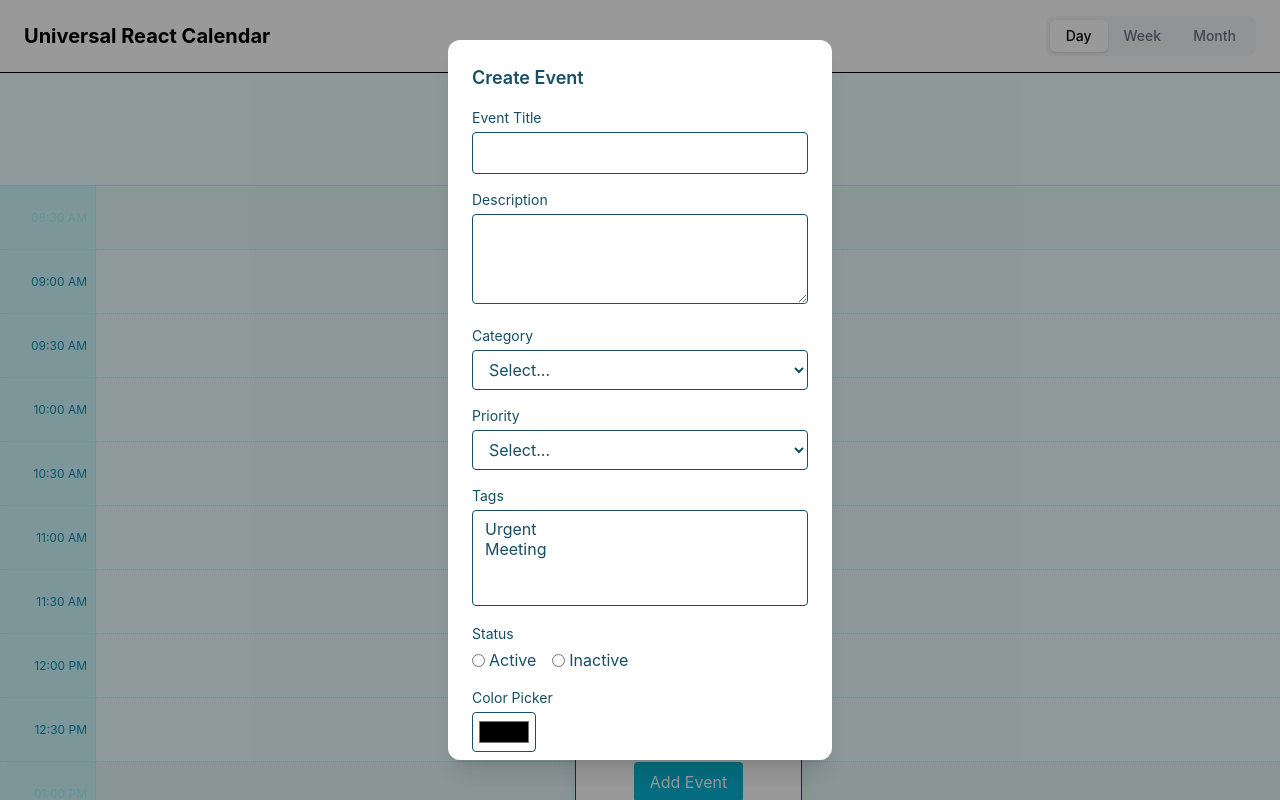
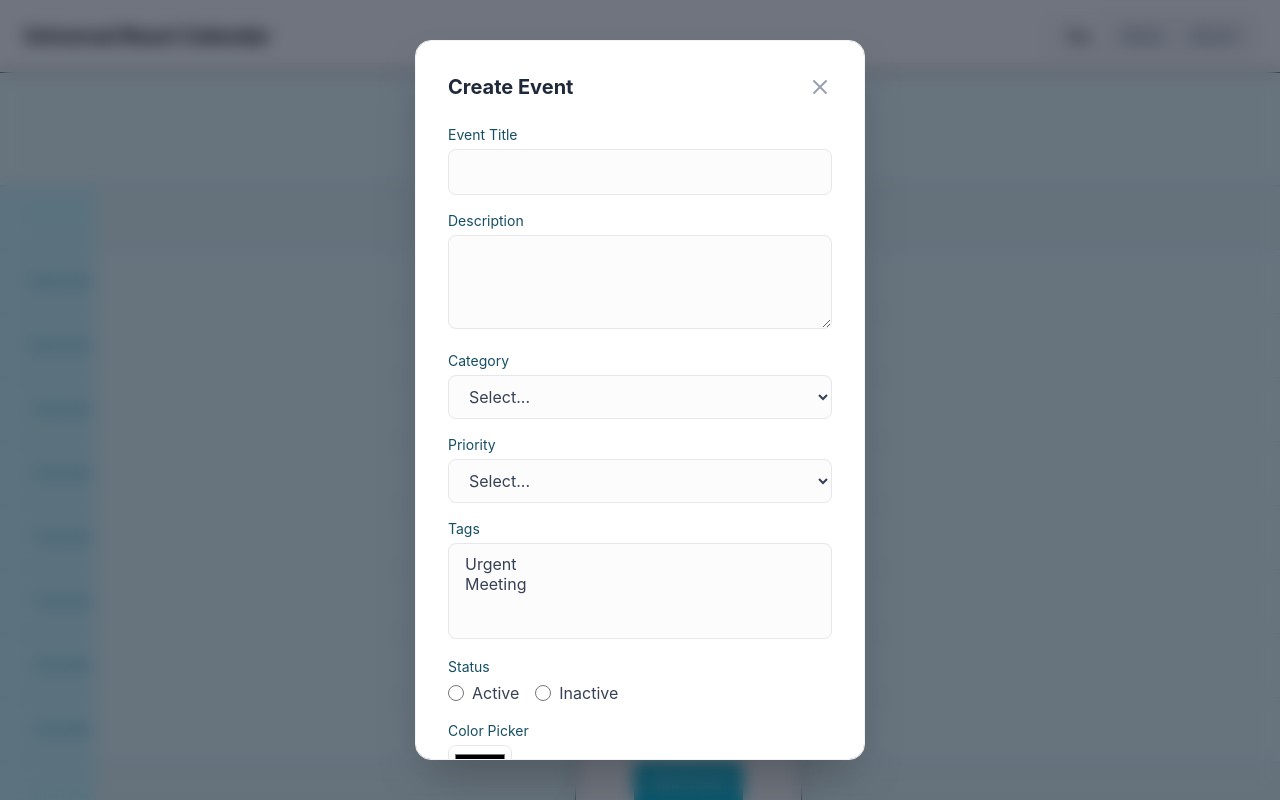
Before and after one commit to Surya9122prakash/calendrix, a React (Vite) app: page / in a window 1280 px wide. Both pictures are taken after a click on the button "Add Event". Built offline with nearby package versions, Linux system fonts and the light colour scheme.

Commit message:
version patch updgrade

```diff
--- a/src/components/EventFormModal.tsx
+++ b/src/components/EventFormModal.tsx
@@ -138,18 +138,24 @@ export const EventFormModal: React.FC<EventFormModalProps> = ({
     enabledTimeInterval,
     disableTimeInterval,
 }) => {
-    console.log("[EventFormModal] LOADING COMPONENT - version 1.1.7-hardened");
     const [validationErrors, setValidationErrors] = useState<string[]>([]);
     const [activePicker, setActivePicker] = useState<{ name: string; type: "date" | "time" } | null>(null);
 
     if (!isOpen) return null;
 
     return (
-        <div className="fixed inset-0 bg-black/40 flex items-center justify-center z-50">
-            <div className="bg-white rounded-xl p-6 w-96 shadow-xl max-h-[90vh] overflow-y-auto">
-                <h3 className="text-lg font-semibold mb-4">
-                    {editingEvent ? "Edit Event" : "Create Event"}
-                </h3>
+        <div className="fixed inset-0 bg-gray-900/60 flex items-center justify-center z-50 backdrop-blur-sm animate-fadeIn">
+            <div className="bg-white rounded-2xl p-8 w-[450px] shadow-2xl border border-gray-100 max-h-[90vh] overflow-y-auto transform animate-scaleIn">
+                <div className="flex justify-between items-center mb-6">
+                    <h3 className="text-xl font-bold text-gray-800">
+                        {editingEvent ? "Edit Event" : "Create Event"}
+                    </h3>
+                    <button onClick={onClose} className="text-gray-400 hover:text-gray-600 transition-colors">
+                        <svg className="w-6 h-6" fill="none" stroke="currentColor" viewBox="0 0 24 24">
+                            <path strokeLinecap="round" strokeLinejoin="round" strokeWidth="2" d="M6 18L18 6M6 6l12 12" />
+                        </svg>
+                    </button>
+                </div>
 
                 {formFields?.map((field) => (
                     <div key={field.name} className="mb-4">
@@ -160,11 +166,11 @@ export const EventFormModal: React.FC<EventFormModalProps> = ({
                         {(() => {
                             switch (field.type) {
                                 case "textarea":
-                                    return <textarea required={field.required} value={formData[field.name] || ""} onChange={(e) => setFormData({ ...formData, [field.name]: e.target.value })} className="w-full border rounded px-3 py-2" rows={3} />;
+                                    return <textarea required={field.required} value={formData[field.name] || ""} onChange={(e) => setFormData({ ...formData, [field.name]: e.target.value })} className="w-full border border-gray-200 rounded-lg px-4 py-2.5 focus:ring-2 focus:ring-blue-500 focus:border-blue-500 outline-none transition-all text-gray-700 bg-gray-50/50" rows={3} />;
                                 case "dropdown":
                                 case "singleSelect":
                                     return (
-                                        <select required={field.required} value={formData[field.name] || ""} onChange={(e) => setFormData({ ...formData, [field.name]: e.target.value })} className="w-full border rounded px-3 py-2">
+                                        <select required={field.required} value={formData[field.name] || ""} onChange={(e) => setFormData({ ...formData, [field.name]: e.target.value })} className="w-full border border-gray-200 rounded-lg px-4 py-2.5 focus:ring-2 focus:ring-blue-500 focus:border-blue-500 outline-none transition-all text-gray-700 bg-gray-50/50">
                                             <option value="">Select...</option>
                                             {field.options?.map((o: any) => <option key={o.value} value={o.value}>{o.label}</option>)}
                                         </select>
@@ -174,7 +180,7 @@ export const EventFormModal: React.FC<EventFormModalProps> = ({
                                         <select multiple required={field.required} value={formData[field.name] || []} onChange={(e) => {
                                             const values = Array.from(e.target.selectedOptions, option => option.value);
                                             setFormData({ ...formData, [field.name]: values });
-                                        }} className="w-full border rounded px-3 py-2 h-24">
+                                        }} className="w-full border border-gray-200 rounded-lg px-4 py-2.5 focus:ring-2 focus:ring-blue-500 focus:border-blue-500 outline-none transition-all text-gray-700 bg-gray-50/50 h-24">
                                             {field.options?.map((o: any) => <option key={o.value} value={o.value}>{o.label}</option>)}
                                         </select>
                                     );
@@ -182,8 +188,8 @@ export const EventFormModal: React.FC<EventFormModalProps> = ({
                                     return (
                                         <div className="flex gap-4 mt-1">
                                             {field.options?.map((o: any) => (
-                                                <label key={o.value} className="flex items-center gap-1 cursor-pointer">
-                                                    <input type="radio" name={field.name} value={o.value} checked={formData[field.name] === o.value} onChange={(e) => setFormData({ ...formData, [field.name]: e.target.value })} />
+                                                <label key={o.value} className="flex items-center gap-2 cursor-pointer text-gray-700">
+                                                    <input type="radio" name={field.name} value={o.value} checked={formData[field.name] === o.value} onChange={(e) => setFormData({ ...formData, [field.name]: e.target.value })} className="w-4 h-4 text-blue-600 focus:ring-blue-500" />
                                                     {o.label}
                                                 </label>
                                             ))}
@@ -191,7 +197,7 @@ export const EventFormModal: React.FC<EventFormModalProps> = ({
                                     );
                                 case "boolean":
                                     return (
-                                        <input type="checkbox" checked={!!formData[field.name]} onChange={(e) => setFormData({ ...formData, [field.name]: e.target.checked })} className="w-5 h-5 mt-1 cursor-pointer" />
+                                        <input type="checkbox" checked={!!formData[field.name]} onChange={(e) => setFormData({ ...formData, [field.name]: e.target.checked })} className="w-5 h-5 mt-1 cursor-pointer accent-blue-600 rounded" />
                                     );
                                 case "attachment":
                                     return (
@@ -199,14 +205,14 @@ export const EventFormModal: React.FC<EventFormModalProps> = ({
                                             if (e.target.files && e.target.files.length > 0) {
                                                 setFormData({ ...formData, [field.name]: e.target.files[0].name });
                                             }
-                                        }} className="w-full border rounded px-3 py-2" />
+                                        }} className="w-full border border-gray-200 rounded-lg px-4 py-2 focus:ring-2 focus:ring-blue-500 focus:border-blue-500 outline-none transition-all text-gray-700 bg-gray-50/50" />
                                     );
                                 case "colorPicker":
-                                    return <input type="color" required={field.required} value={formData[field.name] || "#000000"} onChange={(e) => setFormData({ ...formData, [field.name]: e.target.value })} className="w-16 h-10 p-1 border rounded cursor-pointer" />;
+                                    return <input type="color" required={field.required} value={formData[field.name] || "#000000"} onChange={(e) => setFormData({ ...formData, [field.name]: e.target.value })} className="w-16 h-10 p-1 border border-gray-200 rounded-lg cursor-pointer bg-white" />;
                                 case "year":
-                                    return <input type="number" required={field.required} placeholder="YYYY" value={formData[field.name] || ""} onChange={(e) => setFormData({ ...formData, [field.name]: e.target.value })} className="w-full border rounded px-3 py-2" />;
+                                    return <input type="number" required={field.required} placeholder="YYYY" value={formData[field.name] || ""} onChange={(e) => setFormData({ ...formData, [field.name]: e.target.value })} className="w-full border border-gray-200 rounded-lg px-4 py-2.5 focus:ring-2 focus:ring-blue-500 focus:border-blue-500 outline-none transition-all text-gray-700 bg-gray-50/50" />;
                                 case "day":
-                                    return <input type="number" required={field.required} min="1" max="31" placeholder="DD" value={formData[field.name] || ""} onChange={(e) => setFormData({ ...formData, [field.name]: e.target.value })} className="w-full border rounded px-3 py-2" />;
+                                    return <input type="number" required={field.required} min="1" max="31" placeholder="DD" value={formData[field.name] || ""} onChange={(e) => setFormData({ ...formData, [field.name]: e.target.value })} className="w-full border border-gray-200 rounded-lg px-4 py-2.5 focus:ring-2 focus:ring-blue-500 focus:border-blue-500 outline-none transition-all text-gray-700 bg-gray-50/50" />;
                                 default:
                                     const isCustomFormat = !!((field.type === "datetime-local" || field.type === "datetime" || field.type === "date" || field.type === "time") && (dateFormat || timeFormat));
 
@@ -229,7 +235,7 @@ export const EventFormModal: React.FC<EventFormModalProps> = ({
                                                         setActivePicker({ name: field.name, type: (field.type === "time" ? "time" : "date") });
                                                     }
                                                 }}
-                                                className={`w-full border rounded px-3 py-2 cursor-pointer ${isCustomFormat ? "pr-8" : ""}`}
+                                                className={`w-full border border-gray-200 rounded-lg px-4 py-2.5 focus:ring-2 focus:ring-blue-500 focus:border-blue-500 outline-none transition-all text-gray-700 bg-gray-50/50 cursor-pointer ${isCustomFormat ? "pr-10" : ""}`}
                                                 readOnly={isCustomFormat}
                                             />
                                             {isCustomFormat && (
@@ -319,16 +325,16 @@ export const EventFormModal: React.FC<EventFormModalProps> = ({
                                 onDeleteEvent(editingEvent.id);
                                 onClose();
                             }}
-                            className="text-red-600 text-sm"
+                            className="text-red-500 hover:text-red-700 text-sm font-medium transition-colors"
                         >
-                            Delete
+                            Delete Event
                         </button>
                     )}
 
                     <div className="flex gap-2 ml-auto">
                         <button
                             onClick={onClose}
-                            className="px-3 py-1 border rounded"
+                            className="px-5 py-2 border border-gray-200 rounded-lg hover:bg-gray-50 transition-colors text-gray-600 font-medium"
                         >
                             Cancel
                         </button>
@@ -403,9 +409,9 @@ export const EventFormModal: React.FC<EventFormModalProps> = ({
                                     alert("SAVE ERROR: " + err.message);
                                 }
                             }}
-                            className="px-4 py-1 bg-blue-600 text-white rounded"
+                            className="px-6 py-2 bg-blue-600 hover:bg-blue-700 text-white rounded-lg transition-all shadow-md hover:shadow-lg font-medium"
                         >
-                            Save
+                            Save Event
                         </button>
                     </div>
                 </div>
```
Also changed, not shown: 3 other files (tests, documents, lock files or other folders).
